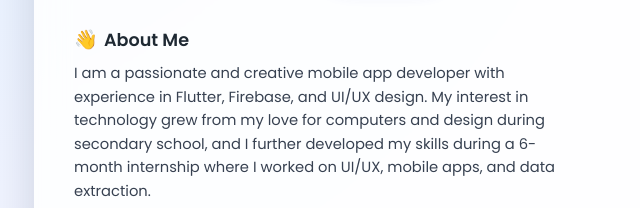
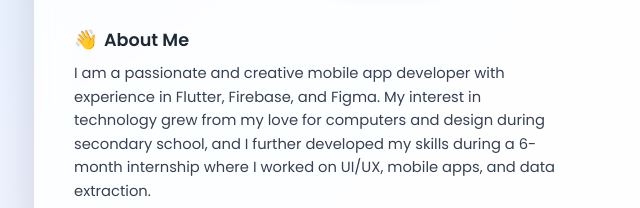
Before and after one commit to ajayiopemipo/ajayiopemipo.github.io, a plain HTML site: page index.html in a window 1280 px wide. Shown: the part 412-620 px from the top of the page, 116-756 px from the left. Drawn offline with Linux system fonts and the light colour scheme.

Commit message:
Update index.html

```diff
--- a/index.html
+++ b/index.html
@@ -301,7 +301,7 @@
           <h2><span class="icon">👋</span> About Me</h2>
           <p>
             I am a passionate and creative mobile app developer with experience in Flutter, Firebase,
-            and UI/UX design. My interest in technology grew from my love for computers and design during
+            and Figma. My interest in technology grew from my love for computers and design during
             secondary school, and I further developed my skills during a 6-month internship where I worked
             on UI/UX, mobile apps, and data extraction.
           </p>
```
